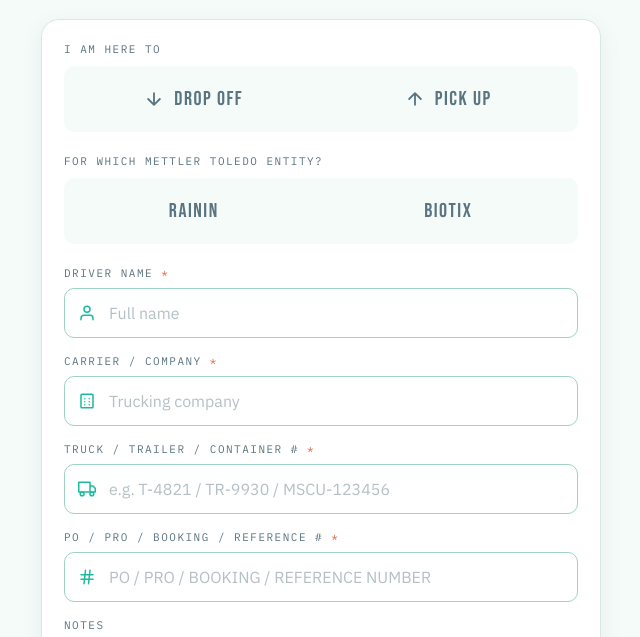
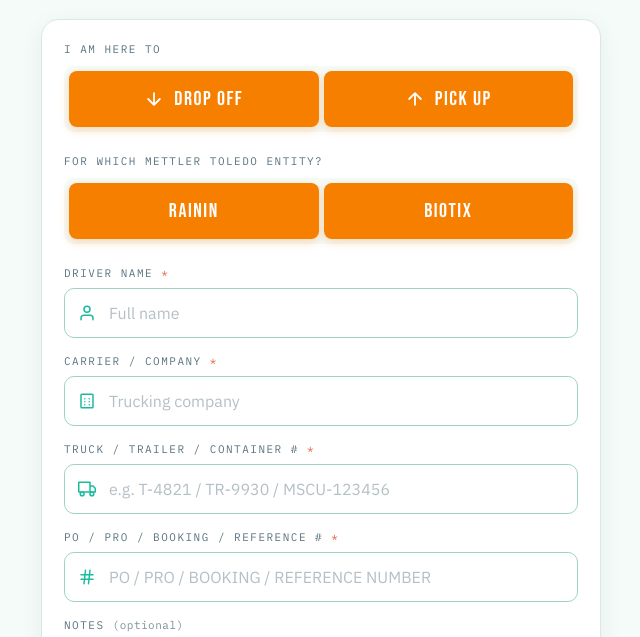
Before and after one commit to amhubwest/driver-checkin, a plain HTML site: page index.html in a window 1280 px wide. Shown: the part 107-744 px from the top of the page, without its empty margins (319-959 px from the left). Drawn offline with Linux system fonts and the light colour scheme.

Commit message:
T44: orange Drop off/Pick up + Rainin/Biotix until chosen; Notes (optional)

```diff
--- a/index.html
+++ b/index.html
@@ -134,7 +134,11 @@ header {
   gap: 10px;
 }
 .seg-btn .icon { display: flex; }
-.seg-btn:hover:not(.active) { color: var(--navy); background: rgba(255,255,255,0.6); }
+/* T44: unchosen choices are orange so drivers know to tap one; once one is chosen the other greys out */
+.seg-btn:not(.active) { background: var(--orange); color: #fff; box-shadow: 0 3px 10px rgba(247,127,0,0.28); }
+.seg-btn:hover:not(.active) { color: #fff; background: var(--orange-deep); }
+.seg:has(.seg-btn.active) .seg-btn:not(.active) { background: transparent; color: var(--text-dim); box-shadow: none; }
+.seg:has(.seg-btn.active) .seg-btn:hover:not(.active) { color: var(--navy); background: rgba(255,255,255,0.6); }
 .seg-btn.active.dropoff { background: var(--teal); color: #fff; box-shadow: 0 4px 12px rgba(26,188,156,0.3); }
 .seg-btn.active.pickup { background: var(--orange-deep); color: #fff; box-shadow: 0 4px 12px rgba(231,111,81,0.32); }
 .seg-btn.active.entity { background: var(--navy); color: #fff; box-shadow: 0 4px 12px rgba(14,26,46,0.25); }
@@ -150,6 +154,7 @@ header {
   margin-bottom: 8px;
 }
 .field label .req { color: var(--orange-deep); }
+.field label .opt { color: var(--text-dim); opacity: 0.8; text-transform: none; letter-spacing: 0.5px; }
 
 .input-wrap { position: relative; display: flex; align-items: center; }
 .input-wrap .input-icon {
@@ -463,7 +468,7 @@ textarea::placeholder {
     </div>
 
     <div class="field">
-      <label>Notes</label>
+      <label>Notes <span class="opt">(optional)</span></label>
       <textarea id="notes" placeholder="Anything we should know (optional)"></textarea>
     </div>
 
```
